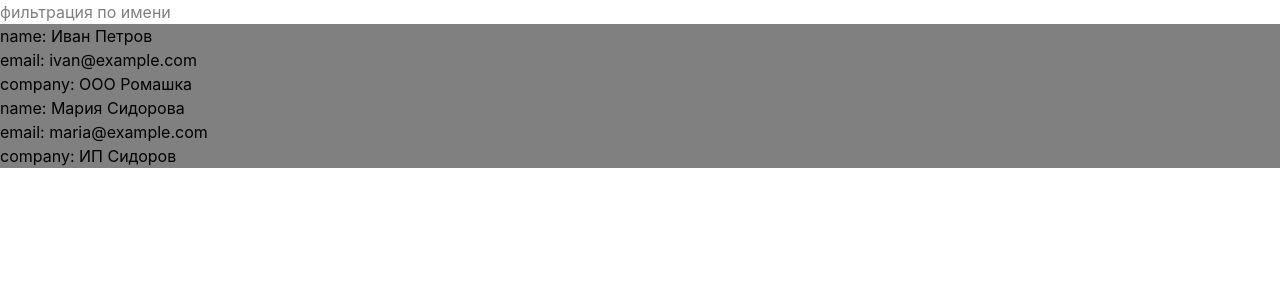
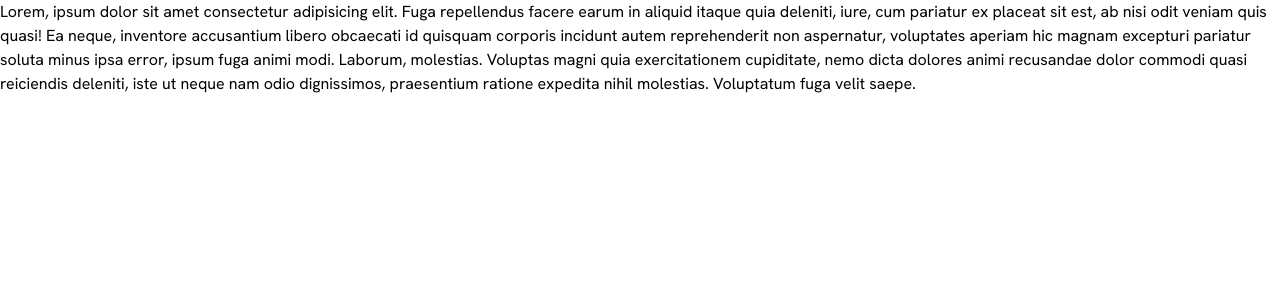
Before and after one commit to Denqi1/mini-crm, a React (Vite) app: page / in a window 1280 px wide. Shown: the top 300 px of the page. Built offline with nearby package versions, Linux system fonts and the light colour scheme; data requests are answered from the project's data file.

Commit message:
feat: add fonts

```diff
--- a/index.html
+++ b/index.html
@@ -4,6 +4,12 @@
     <meta charset="UTF-8" />
     <link rel="icon" type="image/svg+xml" href="/favicon.svg" />
     <meta name="viewport" content="width=device-width, initial-scale=1.0" />
+    <link rel="preconnect" href="https://fonts.googleapis.com" />
+    <link rel="preconnect" href="https://fonts.gstatic.com" crossorigin />
+    <link
+      href="https://fonts.googleapis.com/css2?family=Hanken+Grotesk:ital,wght@0,100..900;1,100..900&family=Newsreader:ital,opsz,wght@0,6..72,200..800;1,6..72,200..800&display=swap"
+      rel="stylesheet"
+    />
     <title>mini-crm</title>
   </head>
   <body>
--- a/src/app/App.css
+++ b/src/app/App.css
@@ -8,8 +8,8 @@
   --color-surface: #ffffff;
   --color-sunken: #f3f1ea;
   --color-ink: #211f1a;
-  --color-ink-2: #5f5b51;
-  --color-ink-3: #918c80;
+  --color-ink-secondary: #5f5b51;
+  --color-ink-muted: #918c80;
 
   /* Акцент и статусы */
   --color-accent: #1c8a59;
@@ -18,4 +18,9 @@
   --color-overdue: #c79a4e;
   --color-proposal: #b07cc9;
   --color-work: #1c8a59;
+
+  /* Шрифты */
+  --font-hankengrotesk: 'Hanken Grotesk', sans-serif;
+  --font-newsreader: 'Newsreader', serif;
+  --default-font-family: 'Hanken Grotesk', sans-serif;
 }
--- a/src/app/App.tsx
+++ b/src/app/App.tsx
@@ -1,56 +1,18 @@
-import { useEffect, useState } from 'react';
-
-import { useDebounce } from '../shared/lib/useDebounce';
-import { getContacts } from '../entities/contacts';
-
 import './App.css';
 
 export const App = () => {
-  const [contacts, setContacts] = useState(null);
-  const [searchValue, setSearchValue] = useState('');
-
-  const debouncedValue = useDebounce(searchValue);
-
-  const handleSearchValueChange = (e) => {
-    setSearchValue(e.target.value);
-  };
-
-  useEffect(() => {
-    const makeRequest = async () => {
-      const contactsResponse = await getContacts();
-
-      setContacts(contactsResponse);
-    };
-
-    makeRequest();
-  }, []);
-
-  const filteredContacts = contacts?.filter((contact) => {
-    const { name } = contact;
-
-    const nameLowered = name.toLowerCase();
-    const searchValueLowered = debouncedValue.toLowerCase();
-
-    return nameLowered.includes(searchValueLowered);
-  });
-
   return (
-    <>
-      <input
-        placeholder="фильтрация по имени"
-        value={searchValue}
-        onChange={handleSearchValueChange}
-      />
-
-      {filteredContacts?.map((contact) => {
-        return (
-          <div key={contact.id} style={{ backgroundColor: 'gray' }}>
-            <p>name: {contact.name}</p>
-            <p>email: {contact.email}</p>
-            <p>company: {contact.company}</p>
-          </div>
-        );
-      })}
-    </>
+    <div>
+      <p>
+        Lorem, ipsum dolor sit amet consectetur adipisicing elit. Fuga repellendus facere earum in
+        aliquid itaque quia deleniti, iure, cum pariatur ex placeat sit est, ab nisi odit veniam
+        quis quasi! Ea neque, inventore accusantium libero obcaecati id quisquam corporis incidunt
+        autem reprehenderit non aspernatur, voluptates aperiam hic magnam excepturi pariatur soluta
+        minus ipsa error, ipsum fuga animi modi. Laborum, molestias. Voluptas magni quia
+        exercitationem cupiditate, nemo dicta dolores animi recusandae dolor commodi quasi
+        reiciendis deleniti, iste ut neque nam odio dignissimos, praesentium ratione expedita nihil
+        molestias. Voluptatum fuga velit saepe.
+      </p>
+    </div>
   );
 };
```
